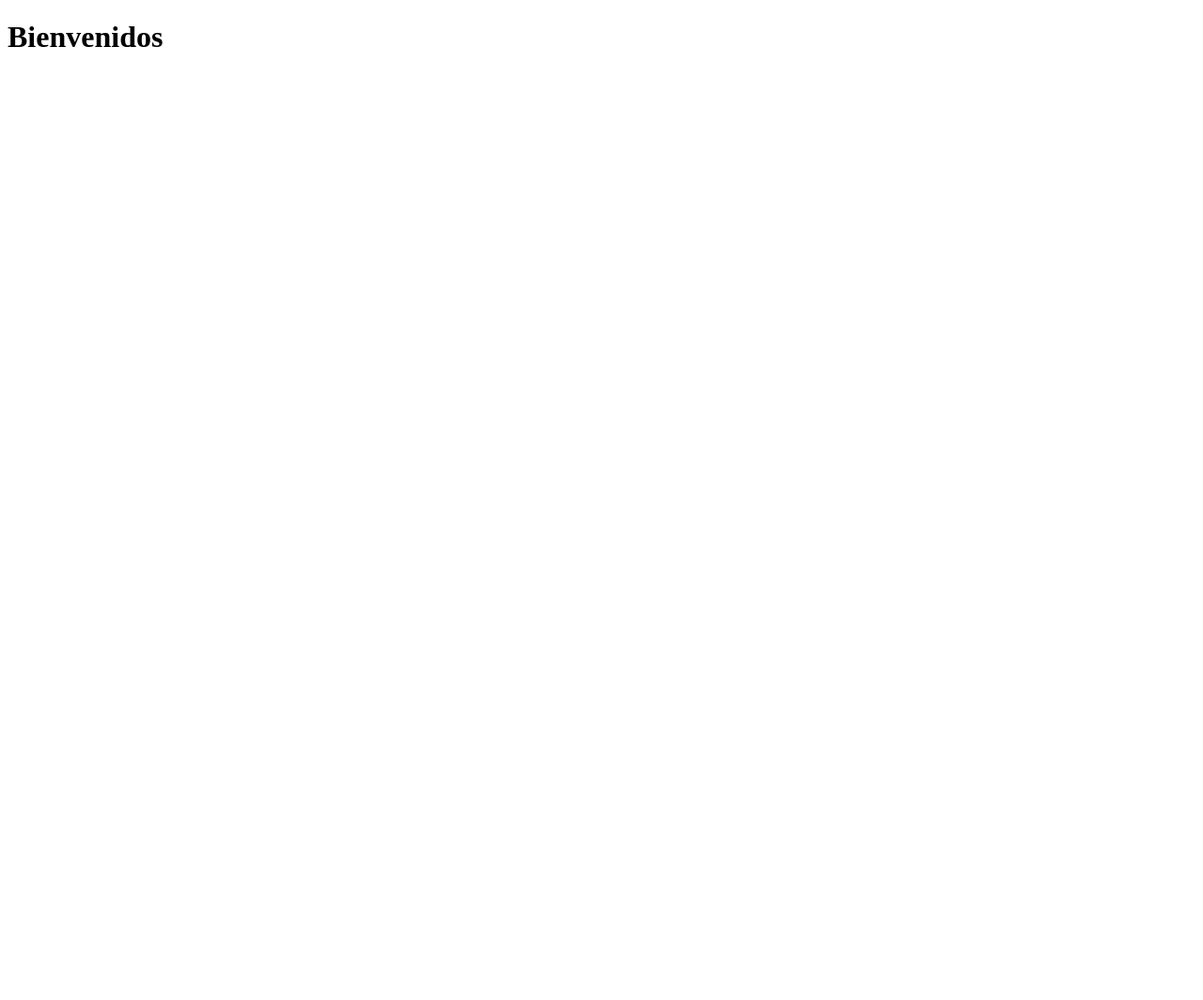
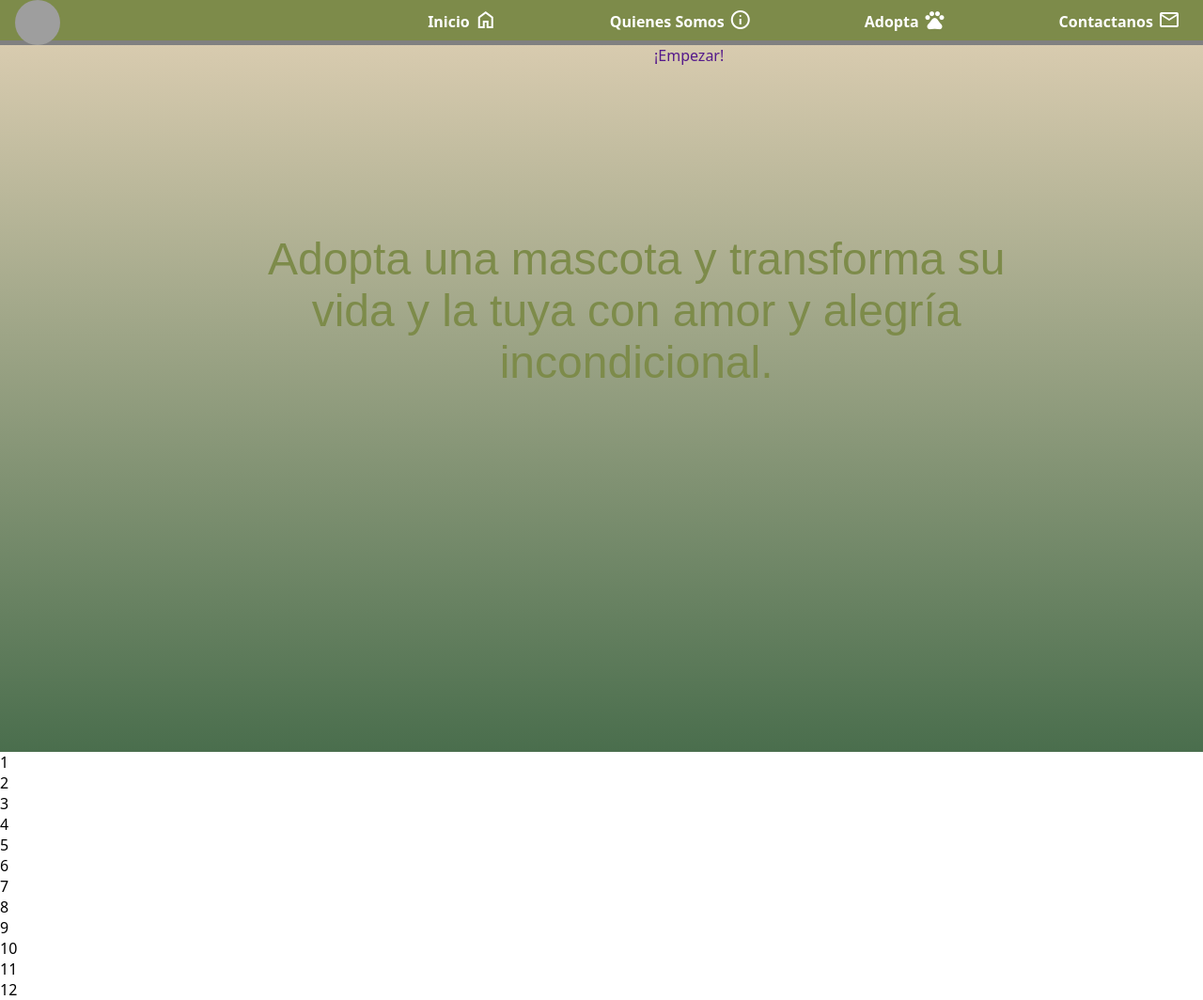
Before and after one commit to Luisr26/ProyectosRiwi, a plain HTML site: page Pagina-Adopcion/index.html in a window 1280 px wide. Shown: the whole page at 94% size. Before the commit the page ends 800 px from the top, so only its background shows below. Drawn offline with nearby package versions, Linux system fonts and the light colour scheme; grey boxes are pictures that could not be loaded; a web font is replaced by a local one.

Commit message:
Update: New stiles add, new Project pet

```diff
--- a/Pagina-Adopcion/index.html
+++ b/Pagina-Adopcion/index.html
@@ -3,10 +3,76 @@
 <head>
     <meta charset="UTF-8">
     <meta name="viewport" content="width=device-width, initial-scale=1.0">
+    <link rel="stylesheet" href="https://fonts.googleapis.com/css2?family=Material+Symbols+Outlined:opsz,wght,FILL,GRAD@24,400,0,0&display=swap" />
+    <link rel="preconnect" href="https://fonts.googleapis.com">
+    <link rel="preconnect" href="https://fonts.gstatic.com" crossorigin>
+    <link href="https://fonts.googleapis.com/css2?family=Bebas+Neue&family=Lobster&family=Pacifico&family=Pattaya&family=Poetsen+One&family=Roboto+Condensed:ital,wght@0,100..900;1,100..900&display=swap" rel="stylesheet">
     <link rel="stylesheet" href="style.css">
     <title>Document</title>
 </head>
 <body>
-    <h1>Bienvenidos</h1>
+    <header>
+        <section class="navbar">
+            <nav>
+                <div>
+                    <img src="https://img.freepik.com/foto-gratis/disparo-vertical-enfoque-superficial-lindo-cachorro-golden-retriever-sentado-suelo-hierba_181624-27259.jpg?semt=ais_items_boosted&w=740" alt="Imagen de un Perro" width="30" height="30">
+                </div>
+                <div>
+                    <ul>
+                        <li><a href="#">
+                            <p>Inicio</p>
+                            <span class="material-symbols-outlined">home</span>
+                        </a></li>
+                        <li><a href="#">
+                            <p>Quienes Somos</p>
+                            <span class="material-symbols-outlined">
+                                info
+                            </span>
+                        </a></li>
+                        <li><a href="#">
+                            <p>Adopta</p>
+                            <span class="material-symbols-outlined">
+                                pets
+                            </span>
+                        </a></li>
+                        <li><a href="#">
+                            <p>Contactanos</p>
+                            <span class="material-symbols-outlined">
+                                mail
+                            </span>
+                        </a></li>
+                    </ul>
+                </div>
+            </nav>
+        </section>
+    </header>
+    <main>
+        <section class="main-inicio">
+            <div>
+                <a href="">¡Empezar!</a>
+            </div>
+            <div>
+                <article>
+                    <h1>Adopta una mascota y transforma su vida y la tuya con amor y alegría incondicional.</h1>
+                </article>
+            </div>
+        </section>
+        <section>
+            <div class="container">
+                <div id="item1" class="item">1</div>
+                <div id="item2" class="item">2</div>
+                <div id="item3" class="item">3</div>
+                <div id="item4" class="item">4</div>
+                <div id="item5" class="item">5</div>
+                <div id="item6" class="item">6</div>
+                <div id="item7" class="item">7</div>
+                <div id="item8" class="item">8</div>
+                <div id="item9" class="item">9</div>
+                <div id="item10" class="item">10</div>
+                <div id="item11" class="item">11</div>
+                <div id="item12" class="item">12</div>
+            </div>
+        </section>
+    </main>
 </body>
 </html>
--- a/Pagina-Adopcion/style.css
+++ b/Pagina-Adopcion/style.css
@@ -0,0 +1,138 @@
+*{
+    box-sizing: border-box;
+    margin: 0;
+    padding: 0;
+    font-family: system-ui, -apple-system, BlinkMacSystemFont, 'Segoe UI', Roboto, Oxygen, Ubuntu, Cantarell, 'Open Sans', 'Helvetica Neue', sans-serif;
+}
+
+.navbar{
+    background-color: #7D8B4A;
+    border-bottom: 5px solid gray;
+    height: 6vh;
+}
+
+.navbar>nav{
+    display: flex;
+    justify-content: space-between;
+}
+
+.navbar>nav>div>ul>li{
+    list-style: none;
+}
+
+.navbar>nav>div{
+    display: flex;
+    align-items: center;
+}
+
+.navbar>nav>div>ul{
+    display: flex;
+    gap: 15vh;
+    margin-right: 3vh;
+}
+
+.navbar>nav>div>ul>li>a{
+    text-decoration: none;
+    color: white;
+    font-weight: bold;
+}
+
+.navbar>nav>div>ul>li>a{
+    transition: color .2s ease-in-out;
+    transition: border .1s ease-in-out;
+}
+
+.navbar>nav>div>ul>li>a{
+    display: flex;
+    align-items: center;
+    gap: 5px;
+    padding-bottom: .5vh;
+    border-bottom: 2px solid transparent;
+}
+
+.navbar>nav>div>ul>li>a>p{
+    position: relative;
+    top: 2px;
+}
+
+.navbar>nav>div>ul>li>a:hover{
+    color: #E4CFC4;
+    border-bottom: 2px solid rgb(255, 255, 255);
+    padding-bottom: .5vh;
+}
+
+.navbar>nav>div>img{
+    display: flex;
+    align-items: center;
+    width: 6vh;
+    height: 6vh;
+    border-radius: 30px;
+    object-fit: cover;
+    margin-left: 2vh;
+}
+
+.main-inicio{
+    background: linear-gradient(#D8CBAF, #4A6E4D);
+    height: calc(100vh - 6vh);
+    display: flex;
+    justify-content: center;
+}
+
+.main-inicio>div>article>h1{
+    margin: 0vh 20vh 0vh;
+    text-align: center;
+    font-family: "Poetsen One", sans-serif;
+    font-weight: 400;
+    font-style: normal;
+    font-size: 6vh;
+    position: relative;
+    top: 25vh;
+    color: #7D8B4A;
+}
+
+.main-inicio>div{
+    display: flex;
+}
+
+.main-inicio>div>a{
+    text-decoration: none;
+    position: relative;
+    left: 87vh;
+
+}
+
+@media  screen and (max-width:750px) {
+    .navbar{
+        height: 76vh;
+    }
+
+    .navbar>nav{
+        display: flex;
+        flex-direction: column;
+        align-items: center;
+    }
+
+    .navbar>nav>div>ul{
+        margin-top: 6vh;
+        display: flex;
+        flex-direction: column;
+        align-items: center;
+    }
+
+    .navbar>nav>div>ul>li>a{
+        transition: color .2s ease-in-out;
+        transition: border .1s ease-in-out;
+    }
+
+    .navbar>nav>div>ul>li>a:hover{
+        color: #E4CFC4;
+        border-bottom: 2px solid rgb(255, 255, 255);
+        padding-bottom: .5vh;
+    }
+
+    .main-inicio>div>article>h1{
+        font-size: 2.5vh;
+        text-align: center;
+        margin: 0;
+    }
+}
```
